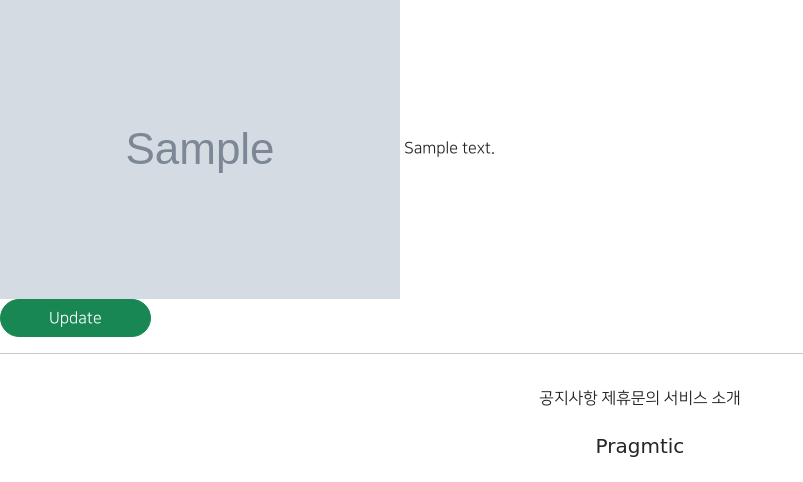
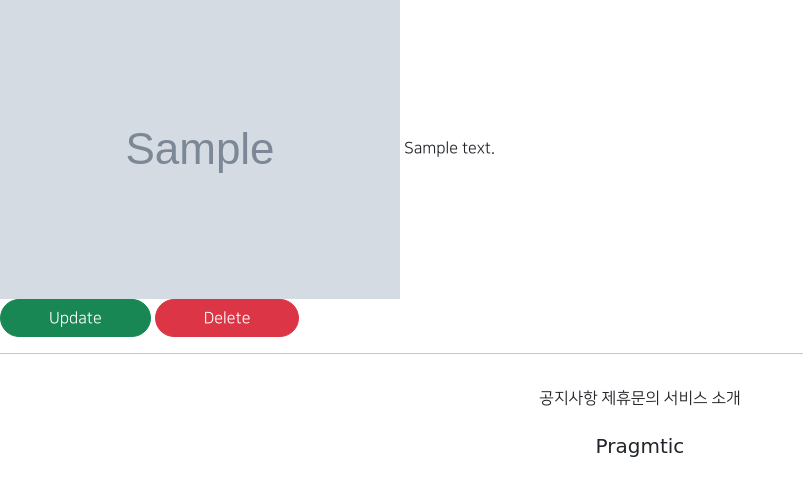
Before and after one commit to ui-hyeong/gis_3class, a Django app: page /articles/detail/1 in a window 1280 px wide. Shown: the part 319-801 px from the top of the page, without its empty margins (0-803 px from the left). Run offline with Django 3.2, Linux system fonts and the light colour scheme; tables that the repository leaves empty hold one stand-in row (values such as "Sample post"); grey boxes marked "Sample" are stand-in pictures; parts of the project's set-up code (start-up, migrations or seed data) failed here and were passed over; some libraries are stand-ins or nearby versions; some web fonts are replaced.

Commit message:
8 / 4 gis_p commit 3

```diff
--- a/articleapp/templates/articleapp/detail.html
+++ b/articleapp/templates/articleapp/detail.html
@@ -19,6 +19,10 @@
                     class="btn btn-success rounded-pill px-5">
                     Update
                 </a>
+                <a href="{% url 'articleapp:delete' pk=target_article.pk %}"
+                    class="btn btn-danger rounded-pill px-5">
+                    Delete
+                </a>
             </div>
         </div>
 
--- a/articleapp/urls.py
+++ b/articleapp/urls.py
@@ -1,7 +1,7 @@
 from django.urls import path
 from django.views.generic import TemplateView
 
-from articleapp.views import ArticleCreateView, ArticleDetailView, ArticleUpdateView
+from articleapp.views import ArticleCreateView, ArticleDetailView, ArticleUpdateView, ArticleDeleteView
 
 app_name = 'articleapp'
 
@@ -11,11 +11,8 @@ urlpatterns = [
     path('list/', TemplateView.as_view(template_name='articleapp/list.html'), name='list'),
 
     path('create/', ArticleCreateView.as_view(), name='create'),
-
     path('detail/<int:pk>', ArticleDetailView.as_view(), name='detail'),
-
     path('update/<int:pk>', ArticleUpdateView.as_view(), name='update'),
-
-
+    path('delete/<int:pk>', ArticleDeleteView.as_view(), name='delete'),
 
 ]
--- a/articleapp/views.py
+++ b/articleapp/views.py
@@ -4,7 +4,7 @@ from django.shortcuts import render
 
 # 게시글 작성내용
 from django.urls import reverse_lazy, reverse
-from django.views.generic import CreateView, DetailView, UpdateView
+from django.views.generic import CreateView, DetailView, UpdateView, DeleteView
 
 from articleapp.forms import ArticleCreationForm
 from articleapp.models import Article
@@ -37,3 +37,10 @@ class ArticleUpdateView(UpdateView):
 
     def get_success_url(self):
         return reverse('articleapp:detail', kwargs={'pk': self.object.pk})
+
+
+class ArticleDeleteView(DeleteView):
+    model = Article
+    context_object_name = 'target_article'
+    success_url = reverse_lazy('articleapp:list')
+    template_name = 'articleapp/delete.html'
```
Also changed, not shown: articleapp/templates/articleapp/delete.html (renamed from profileapp/templates/profileapp/create.html, +6 -10 lines).
